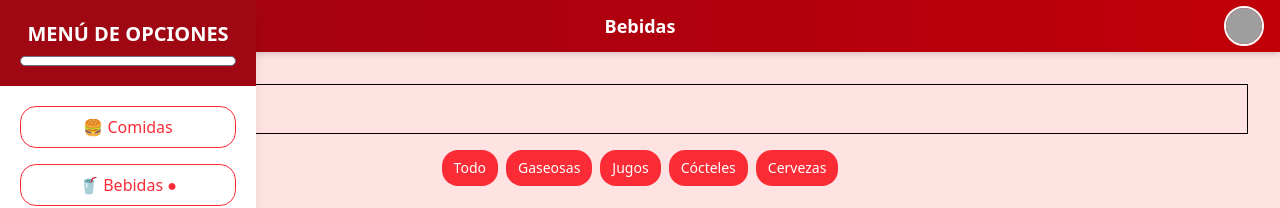
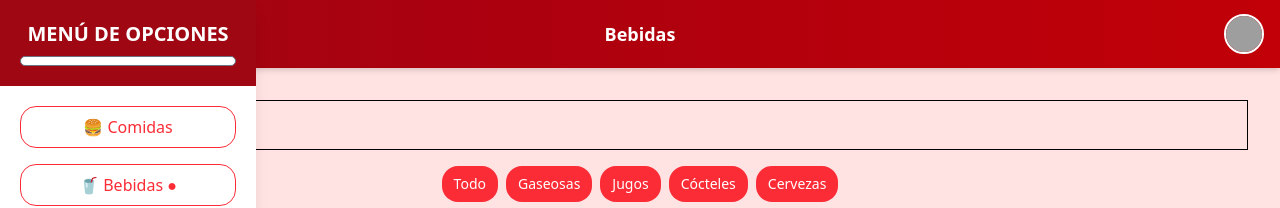
Before and after one commit to Osvaldx/Koda-App-2025, an Angular app: page /menu/drinks in a window 1280 px wide. Shown: the top 208 px of the page. Built offline with nearby package versions, Linux system fonts and the light colour scheme; grey boxes are pictures that could not be loaded.

Commit message:
Agrande el header

```diff
--- a/src/app/pages/menu/drinks/drinks.html
+++ b/src/app/pages/menu/drinks/drinks.html
@@ -1,7 +1,7 @@
 <main class="relative min-h-screen bg-red-100 flex flex-col">
     <!-- Header -->
     <header
-        class="flex justify-center items-center px-3 sm:px-4 py-3 bg-gradient-to-r from-red-800 to-red-700 text-white shadow-md relative">
+        class="flex justify-center items-center px-4 py-5 bg-gradient-to-r from-red-800 to-red-700 text-white shadow-md relative">
         <!-- Botón hamburguesa -->
         <button (click)="toggleMenu()" class="flex flex-col gap-1 focus:outline-none p-1 absolute left-3 sm:left-4">
             <span class="block w-5 h-0.5 sm:w-6 sm:h-0.5 bg-white"></span>
```
